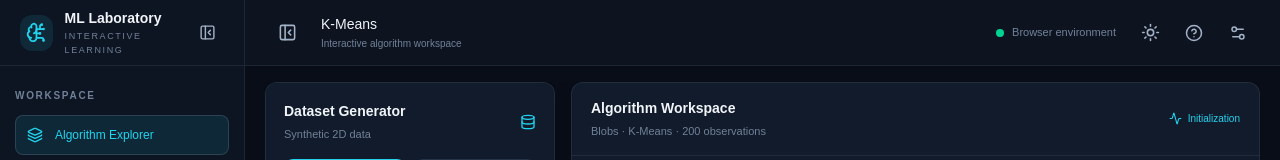
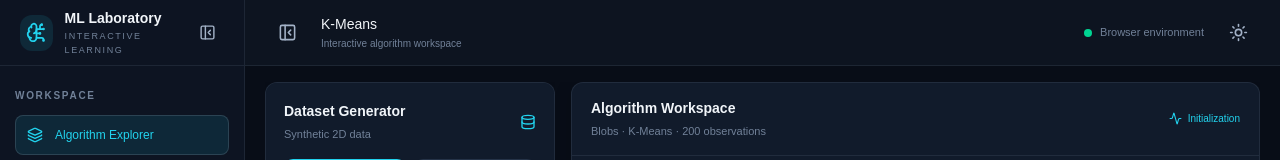
Before and after one commit to amirr0z/ml-visualizer, a Next.js app: page / in a window 1280 px wide. Shown: the top 160 px of the page. Built offline with nearby package versions, Linux system fonts and the light colour scheme.

Commit message:
Remove inactive header actions and update favicon

```diff
--- a/src/app/page.tsx
+++ b/src/app/page.tsx
@@ -4,7 +4,7 @@ import { useEffect, useMemo, useState } from "react";
 import { useTheme } from "next-themes";
 import {
   BrainCircuit, Layers3, Sun, Moon, Play, Pause, SkipBack, SkipForward,
-  RotateCcw, PanelLeftClose, PanelLeft, Settings2, CircleHelp, Shuffle,
+  RotateCcw, PanelLeftClose, PanelLeft, Shuffle,
   SlidersHorizontal, Database, ChevronLeft, ChevronRight, Activity,
   BookOpen, Calculator, GitBranch, BarChart3, Info,
 } from "lucide-react";
@@ -115,8 +115,6 @@ export default function Home() {
           <div className="flex items-center gap-2">
             <div className="hidden sm:flex items-center gap-2 text-[11px] mr-2" style={{ color: "var(--text-muted)" }}><span className="w-2 h-2 rounded-full bg-emerald-400" />Browser environment</div>
             <button className="icon-button" onClick={() => setTheme(theme === "dark" ? "light" : "dark")} aria-label="Toggle theme">{mounted ? theme === "dark" ? <Sun size={19} /> : <Moon size={19} /> : <Sun size={19} />}</button>
-            <button className="icon-button" title="Help"><CircleHelp size={18} /></button>
-            <button className="icon-button" title="Settings"><Settings2 size={18} /></button>
           </div>
         </header>
 
```
Also changed, not shown: src/app/icon.svg (added), 1 other file (tests, documents, lock files or other folders).
